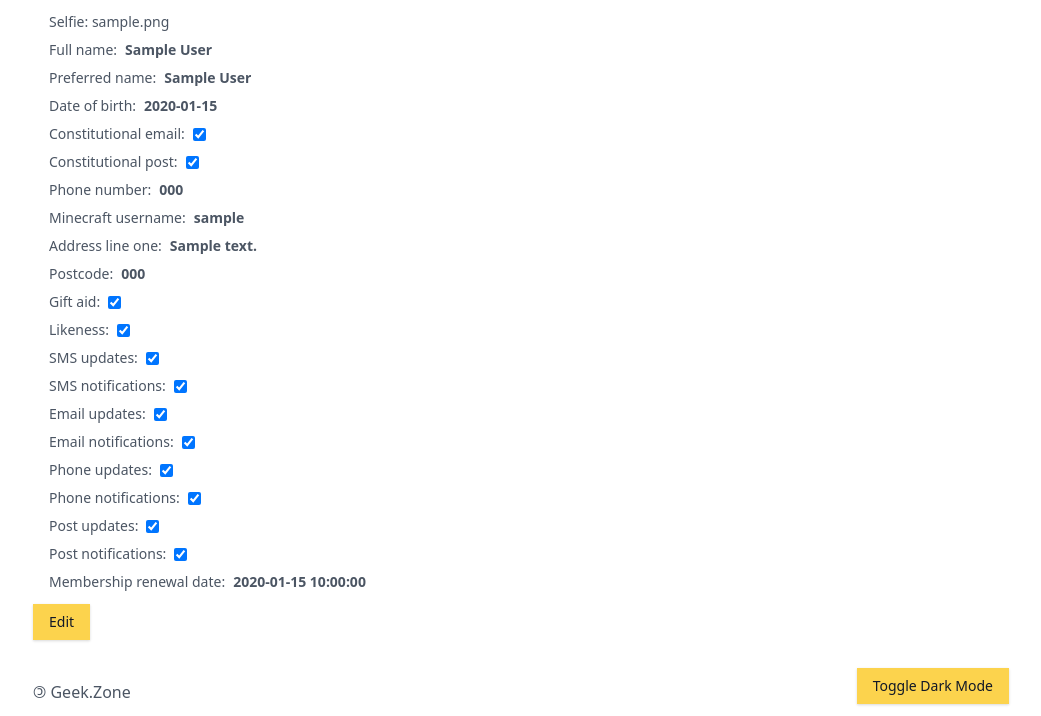
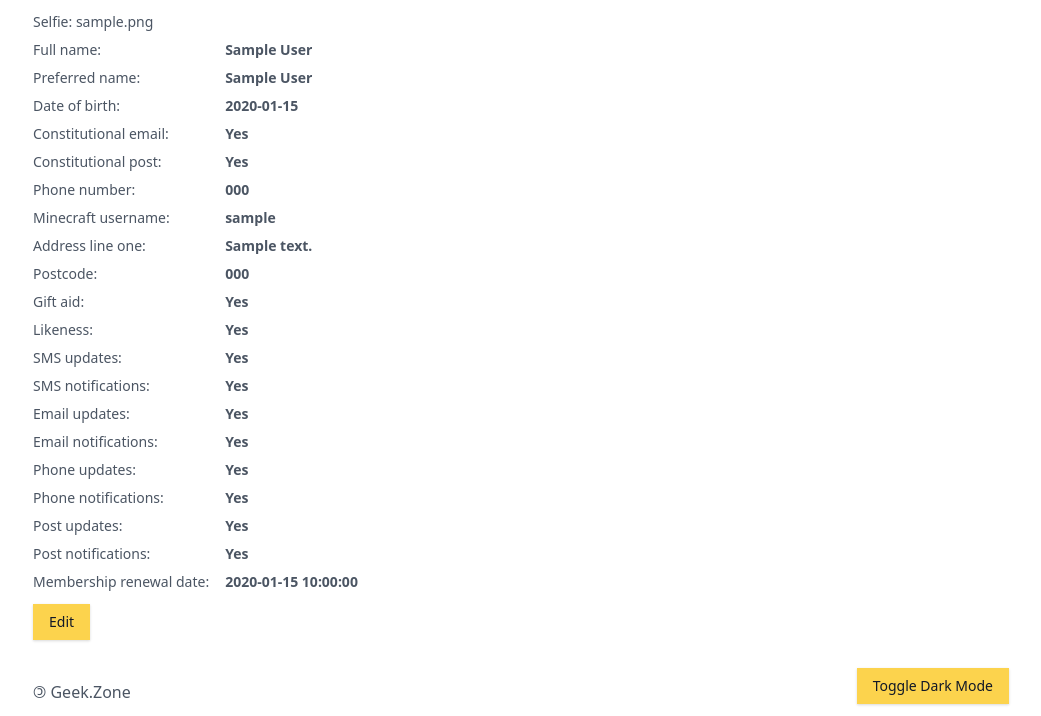
Before and after one commit to GeekZoneHQ/web, a Django app: page /memberships/details/ in a window 1280 px wide. Shown: the part 104-820 px from the top of the page, without its empty margins (119-1160 px from the left). Run offline with Django 3.2, Linux system fonts and the light colour scheme; a user stored in the database is signed in; tables that the repository leaves empty hold one stand-in row (values such as "Sample post"); style sheets or scripts are compiled from the project's sources; some libraries are stand-ins or nearby versions.

Commit message:
Fixed rendering of form field values in member details; Aligned to grid.

```diff
--- a/memberships/templates/memberships/member_details.html
+++ b/memberships/templates/memberships/member_details.html
@@ -8,15 +8,19 @@
     {% csrf_token %}
 
 
-    <div class="ml-4 text-sm">
-      <div class="mb-2 last:mb-3">Selfie: {{ profile_image }}</div>
+    <div class="grid sm:grid-cols-2 gap-2 justify-start justify-items-start items-center mb-3 w-max text-sm">
+      <div class="col-span-full">Selfie: {{ profile_image }}</div>
 
       {% for field in form %}
-      <div class="mb-2 last:mb-3 flex items-center pointer-events-none">
         {{ field | add_label_class:"mr-2"}}
 
-        {{ field | add_class:"bg-transparent font-bold" | add_required_class:"input-required" | add_error_class:"border-red-500" }}
-      </div>
+        <div class="w-auto font-bold bg-transparent outline-none">
+          {% if field.widget_type == "checkbox" %}
+            {% if field.value %}Yes{% else %}No{% endif %}
+          {% else %}
+            {% render_field field.value %}
+          {% endif %}
+        </div>
       {% endfor %}
     </div>
 
```
